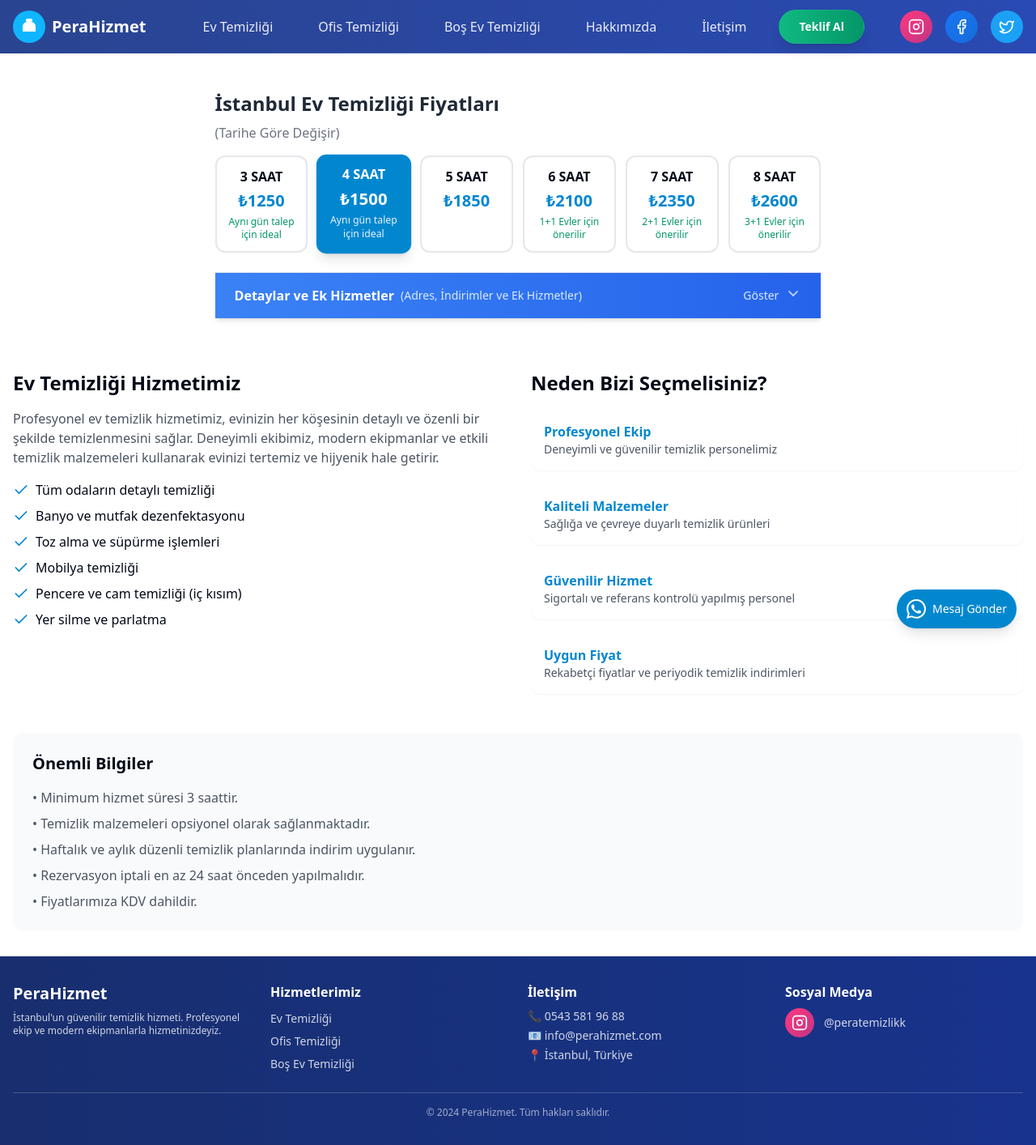
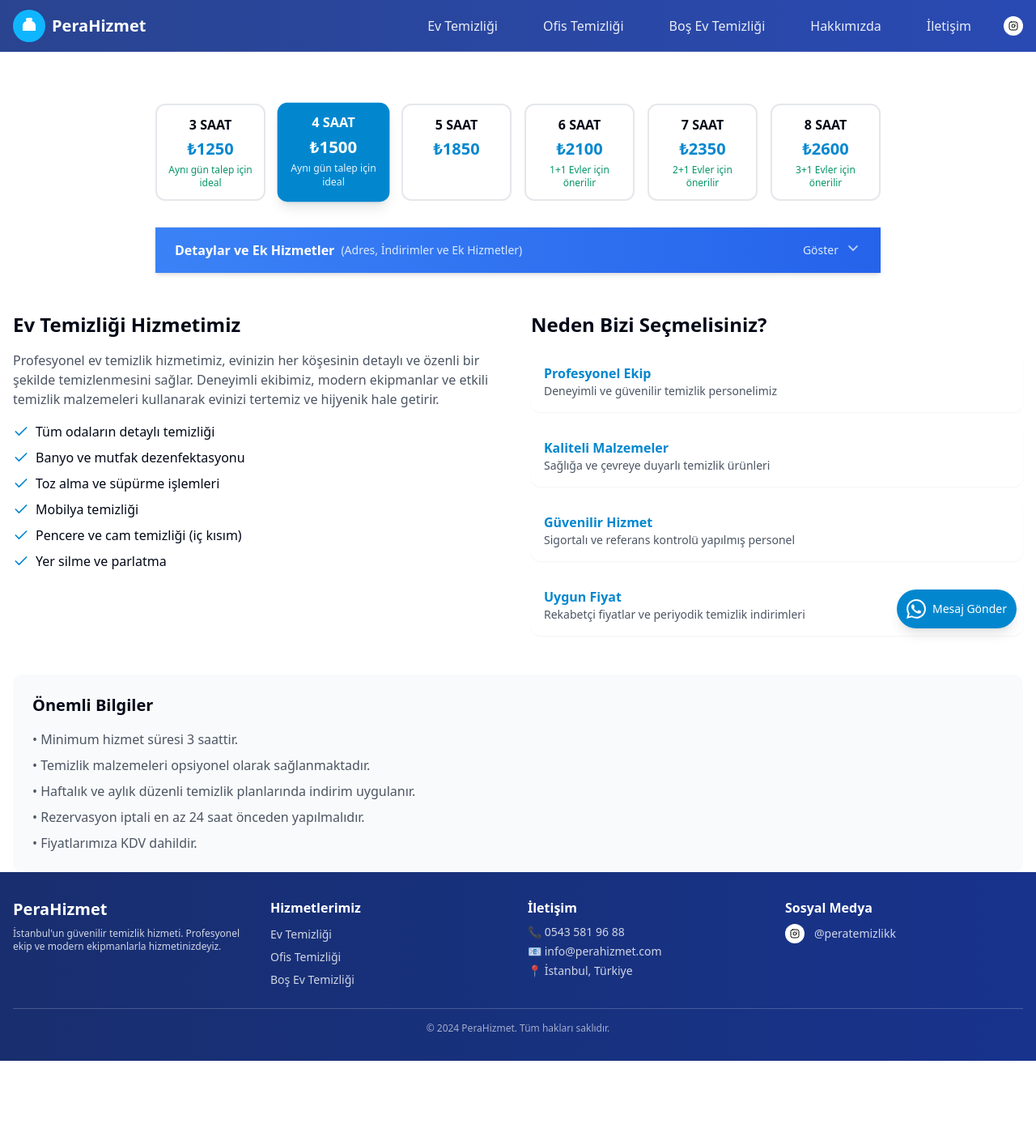
Before and after one commit to Abdullahgnan/peratemizlikhizmeti, a Next.js app in the folder frontend/: page /hizmetler/ev-temizligi in a window 1280 px wide. Shown: the whole page at 81% size. After the commit the page ends 1310 px from the top, so only its background shows below. Built offline with nearby package versions, Linux system fonts and the light colour scheme.

Commit message:
footer,header,margin size

```diff
--- a/frontend/src/app/hizmetler/ev-temizligi/page.tsx
+++ b/frontend/src/app/hizmetler/ev-temizligi/page.tsx
@@ -6,12 +6,17 @@ import { Check } from "lucide-react"
 
 export default function EvTemizligiPage() {
   return (
-    <main className="container mx-auto px-4 py-8">
+    <main className="container mx-auto px-4">
+      {/* Boş Alan */}
+      <div className="h-20" /> {/* Header'dan sonra daha az boşluk */}
+
       {/* Fiyat Hesaplama Bölümü */}
-      <PriceCalculator />
+      <div className="py-12"> {/* Padding'i azalttık */}
+        <PriceCalculator />
+      </div>
 
       {/* Ev Temizliği Hakkında Bilgiler */}
-      <section className="mt-16 space-y-12">
+      <section className="space-y-12">
         <div className="grid md:grid-cols-2 gap-8">
           <div>
             <h2 className="text-2xl font-bold mb-4">Ev Temizliği Hizmetimiz</h2>
--- a/frontend/src/components/layout/site-footer.tsx
+++ b/frontend/src/components/layout/site-footer.tsx
@@ -65,13 +65,16 @@ export function SiteFooter() {
                 href="https://instagram.com/peratemizlikk"
                 target="_blank"
                 rel="noopener noreferrer"
-                className="flex items-center gap-3 text-white/80 hover:text-white transition-colors group"
+                className="flex items-center gap-3 group"
               >
-                <span className="bg-gradient-to-br from-[#FF3880] to-[#C13584] p-2 rounded-full
-                  group-hover:shadow-lg group-hover:shadow-[#C13584]/30 transition-all">
-                  <Instagram className="w-5 h-5 text-white" />
+                <span className="bg-white text-black p-1.5 rounded-full
+                  hover:scale-110 transition-all duration-300
+                  hover:shadow-lg hover:shadow-white/30">
+                  <Instagram className="w-3 h-3" />
                 </span>
-                <span className="text-sm">@peratemizlikk</span>
+                <span className="text-sm text-white/80 group-hover:text-white transition-colors">
+                  @peratemizlikk
+                </span>
               </a>
             </div>
           </div>
--- a/frontend/src/components/layout/site-header.tsx
+++ b/frontend/src/components/layout/site-header.tsx
@@ -1,8 +1,7 @@
 import * as React from "react"
-import { Button } from "@/components/ui/button"
 import Image from "next/image"
 import Link from "next/link"
-import { Instagram, Facebook, Twitter } from "lucide-react"
+import { Instagram } from "lucide-react"
 
 export function SiteHeader() {
   return (
@@ -29,9 +28,8 @@ export function SiteHeader() {
             <span className="text-xl font-bold text-white">PeraHizmet</span>
           </Link>
 
-          {/* Navigation ve Sosyal Medya */}
+          {/* Navigation ve Instagram */}
           <div className="flex items-center gap-6">
-            {/* Navigation */}
             <nav aria-label="Ana Menü" className="hidden md:flex items-center gap-6">
               {[
                 { href: "/hizmetler/ev-temizligi", label: "Ev Temizliği" },
@@ -53,50 +51,18 @@ export function SiteHeader() {
               ))}
             </nav>
 
-            {/* CTA Button */}
-            <Button asChild className="bg-gradient-to-r from-emerald-500 to-emerald-600 hover:from-emerald-600
-              hover:to-emerald-700 text-white px-6 py-5 rounded-full shadow-lg hover:shadow-xl
-              transform hover:-translate-y-0.5 transition-all duration-300 font-semibold
-              border border-emerald-400/20 hover:border-emerald-400/40">
-              <Link href="/hizmetler/ev-temizligi">Teklif Al</Link>
-            </Button>
-
-            {/* Sosyal Medya İkonları */}
-            <div className="flex items-center gap-4 ml-5">
+            {/* Instagram İkonu */}
             <a
               href="https://instagram.com/peratemizlikk"
               target="_blank"
               rel="noopener noreferrer"
-                className="relative z-50 bg-gradient-to-br from-[#FF3880] to-[#C13584] text-white
-                  hover:scale-110 transition-all duration-300 p-2.5 rounded-full
-                  hover:shadow-lg hover:shadow-[#C13584]/30 cursor-pointer"
+              className="relative z-50 bg-white text-black
+                hover:scale-110 transition-all duration-300 p-1.5 rounded-full
+                hover:shadow-lg hover:shadow-white/30 cursor-pointer"
               aria-label="Instagram'da Bizi Takip Edin"
             >
-                <Instagram className="w-5 h-5" />
+              <Instagram className="w-3 h-3" />
             </a>
-              <a
-                href="https://facebook.com/peratemizlikk"
-                target="_blank"
-                rel="noopener noreferrer"
-                className="relative z-50 bg-gradient-to-br from-[#1877F2] to-[#166BDA] text-white
-                  hover:scale-110 transition-all duration-300 p-2.5 rounded-full
-                  hover:shadow-lg hover:shadow-[#1877F2]/30 cursor-pointer"
-                aria-label="Facebook'ta Bizi Takip Edin"
-              >
-                <Facebook className="w-5 h-5" />
-              </a>
-              <a
-                href="https://twitter.com/peratemizlikk"
-                target="_blank"
-                rel="noopener noreferrer"
-                className="relative z-50 bg-gradient-to-br from-[#1DA1F2] to-[#19A1F7] text-white
-                  hover:scale-110 transition-all duration-300 p-2.5 rounded-full
-                  hover:shadow-lg hover:shadow-[#1DA1F2]/30 cursor-pointer"
-                aria-label="Twitter'da Bizi Takip Edin"
-              >
-                <Twitter className="w-5 h-5" />
-              </a>
-            </div>
           </div>
         </div>
       </div>
--- a/frontend/src/components/pricing/price-calculator.tsx
+++ b/frontend/src/components/pricing/price-calculator.tsx
@@ -124,11 +124,9 @@ export function PriceCalculator() {
   }
 
   return (
-    <div className="w-[60%] mx-auto mt-20">
-      <h1 className="text-2xl font-bold mb-2 text-gray-800">İstanbul Ev Temizliği Fiyatları</h1>
-      <p className="text-gray-500 mb-4">(Tarihe Göre Değişir)</p>
-
-      <div className="grid grid-cols-6 gap-3 mb-6">
+    <div className="max-w-4xl mx-auto">
+      {/* Fiyat Kartları */}
+      <div className="grid grid-cols-2 md:grid-cols-3 lg:grid-cols-6 gap-4">
         {hourlyPrices.map((item) => (
           <div
             key={item.hours}
@@ -158,6 +156,7 @@ export function PriceCalculator() {
       </div>
 
       {/* Detaylar - Açılır/Kapanır Panel */}
+      <div className="mt-8">
         <div className="border-t border-gray-200">
           <button
             onClick={() => setIsDetailsOpen(!isDetailsOpen)}
@@ -351,5 +350,6 @@ export function PriceCalculator() {
           )}
         </div>
       </div>
+    </div>
   )
 }
```
Lines whose indentation alone changed are shown as unchanged.
